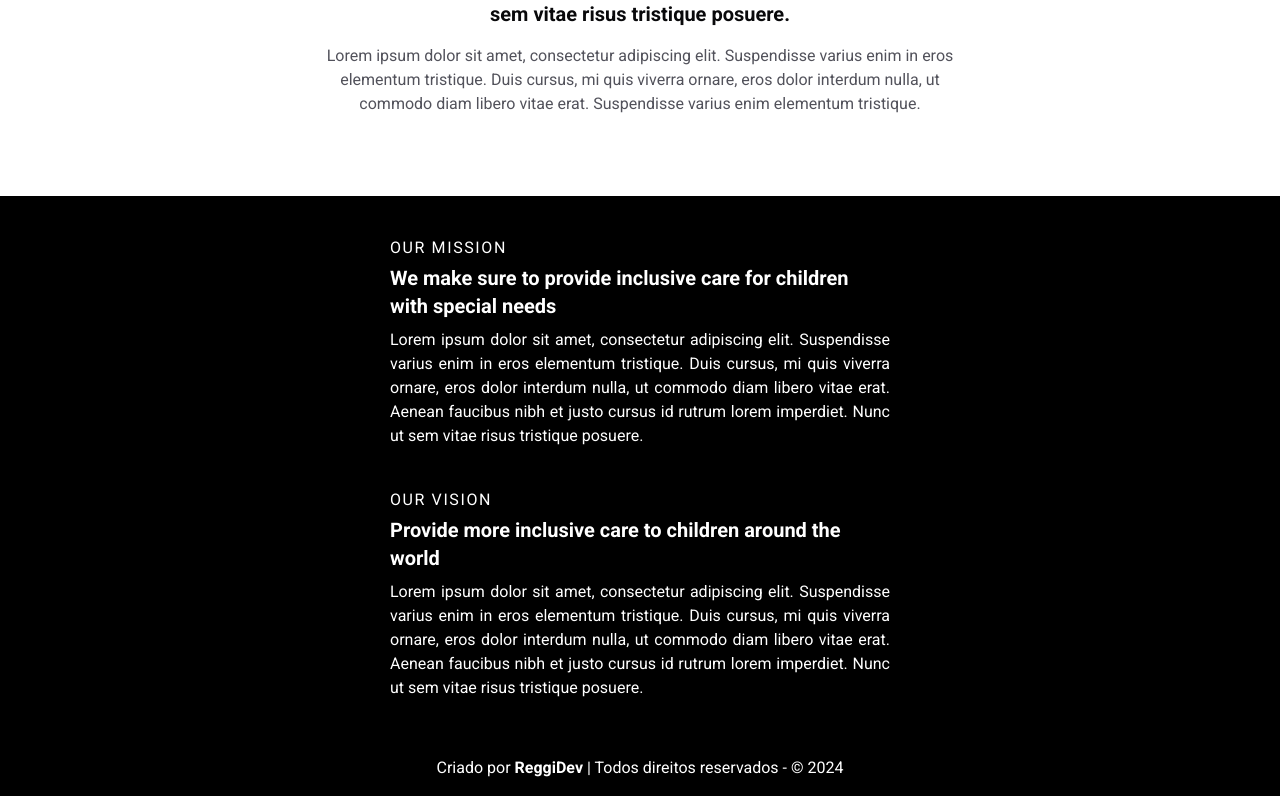
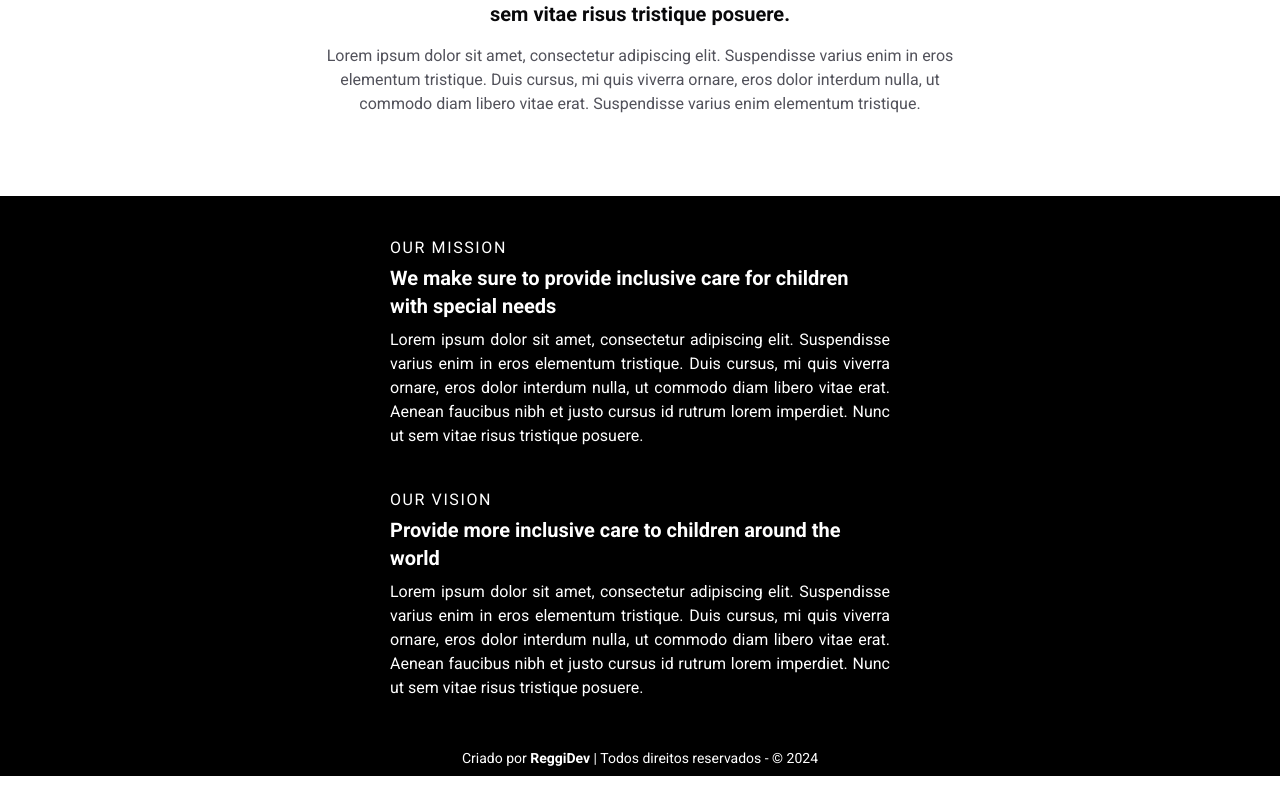
Before and after one commit to reggidev/ecoacao, a React (Vite) app: page /sobre-nos in a window 1280 px wide. Shown: the part 292-1088 px from the top of the page. Built offline with nearby package versions, Linux system fonts and the light colour scheme.

Commit message:
css: change padding

```diff
--- a/src/sections/footer.tsx
+++ b/src/sections/footer.tsx
@@ -1,6 +1,6 @@
 export function Footer() {
   return (
-    <footer className="bg-black px-10 py-4 text-white">
+    <footer className="bg-black px-10 py-2 text-sm text-white">
       <div className="flex items-center justify-center text-center">
         <div>
           <p>
```
